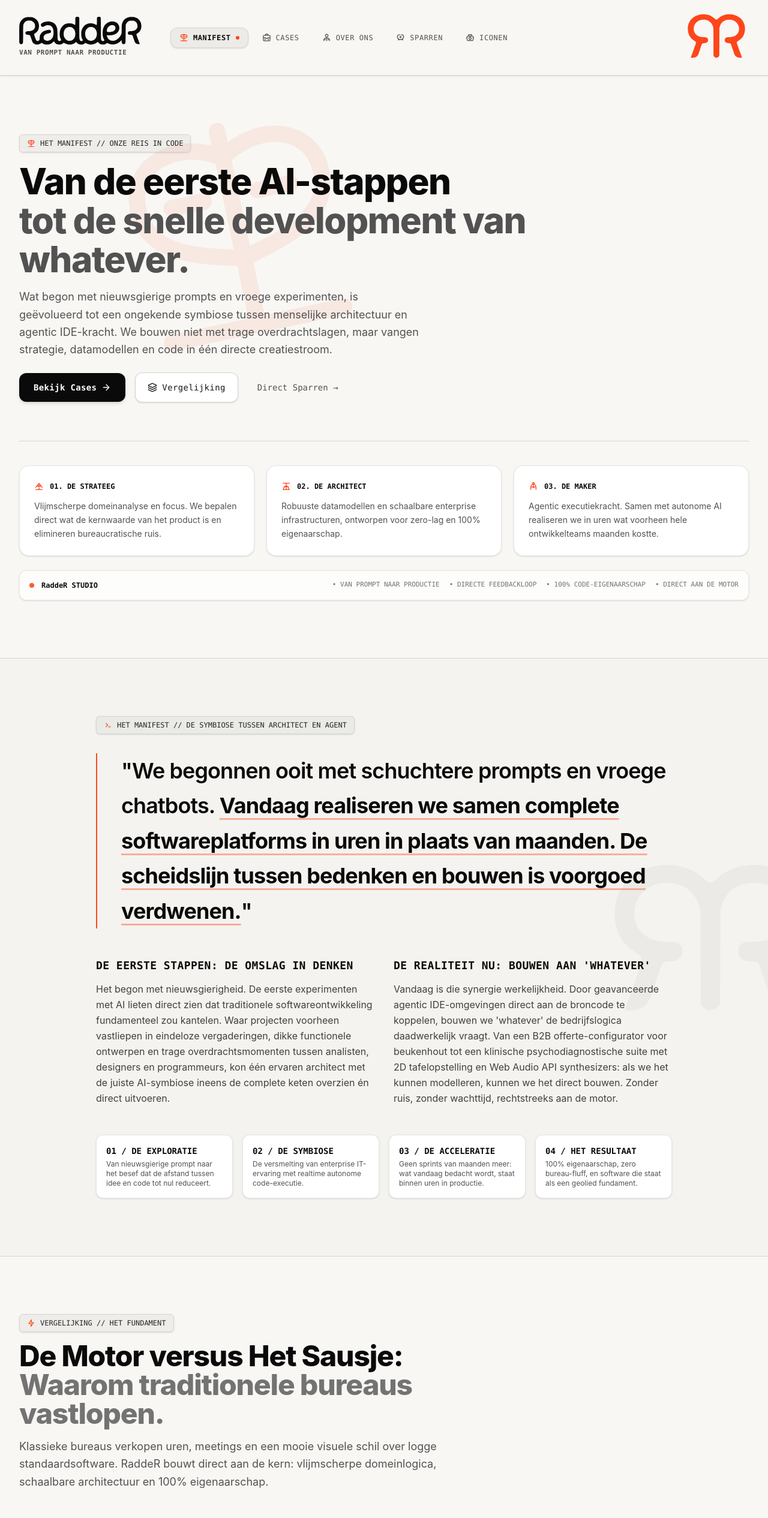
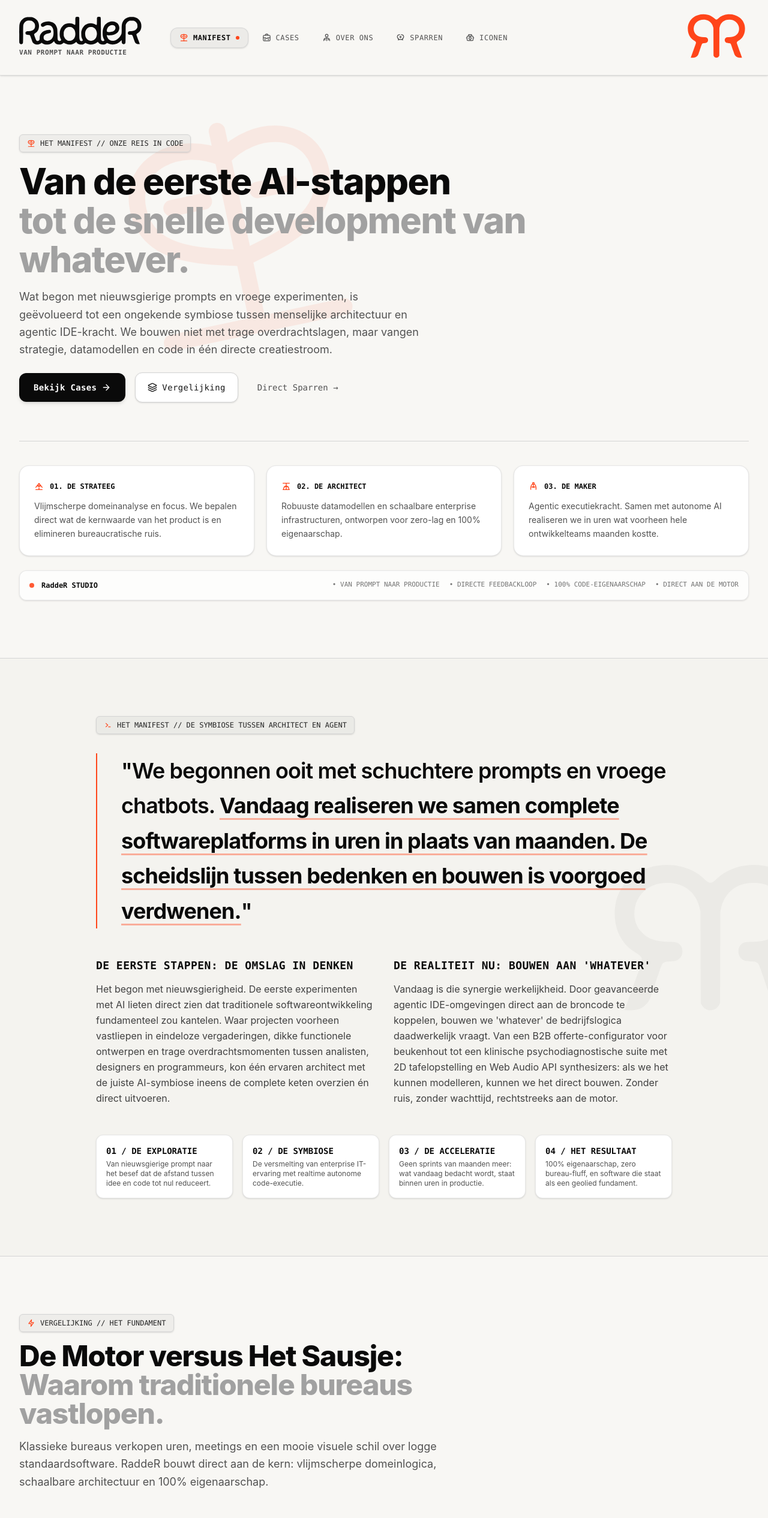
Before and after one commit to radder1972/emmer, a React (Vite) app: page / in a window 1280 px wide. Shown: the top 2531 px of the page at 60% size. Built offline with nearby package versions, Linux system fonts and the light colour scheme.

Commit message:
style(typography): enhance contrast between black and light heading text using text-neutral-400

```diff
--- a/src/components/CaseStudies.tsx
+++ b/src/components/CaseStudies.tsx
@@ -61,7 +61,7 @@ export const CaseStudies: React.FC<CaseStudiesProps> = ({ onOpenContact }) => {
 
             <h1 className="text-4xl sm:text-5xl lg:text-6xl font-extrabold tracking-tight text-neutral-950 leading-[1.08]">
               Geselecteerde Projecten & <br />
-              <span className="text-neutral-600">Architectuur Cases</span>
+              <span className="text-neutral-400">Architectuur Cases</span>
             </h1>
 
             <p className="mt-4 text-base sm:text-lg text-neutral-600 max-w-2xl font-normal leading-relaxed">
--- a/src/components/ContactSection.tsx
+++ b/src/components/ContactSection.tsx
@@ -56,7 +56,7 @@ export const ContactSection: React.FC<ContactSectionProps> = ({ initialBrief })
 
             <h1 className="text-4xl sm:text-5xl lg:text-6xl font-extrabold tracking-tight text-neutral-950 leading-[1.08]">
               Zullen we samen <br />
-              <span className="text-neutral-600">onder de motorkap kijken?</span>
+              <span className="text-neutral-400">onder de motorkap kijken?</span>
             </h1>
 
             <p className="mt-4 text-base sm:text-lg text-neutral-600 max-w-2xl font-normal leading-relaxed">
--- a/src/components/EngineVsWrapper.tsx
+++ b/src/components/EngineVsWrapper.tsx
@@ -19,7 +19,7 @@ export const EngineVsWrapper: React.FC = () => {
           </div>
           <h2 className="text-3xl sm:text-4xl lg:text-5xl font-extrabold text-neutral-950 tracking-tight">
             De Motor versus Het Sausje: <br />
-            <span className="text-neutral-500">Waarom traditionele bureaus vastlopen.</span>
+            <span className="text-neutral-400">Waarom traditionele bureaus vastlopen.</span>
           </h2>
           <p className="mt-4 text-neutral-600 text-base sm:text-lg leading-relaxed">
             Klassieke bureaus verkopen uren, meetings en een mooie visuele schil over logge standaardsoftware. RaddeR bouwt direct aan de kern: vlijmscherpe domeinlogica, schaalbare architectuur en 100% eigenaarschap.
--- a/src/components/FounderSection.tsx
+++ b/src/components/FounderSection.tsx
@@ -30,7 +30,7 @@ export const FounderSection: React.FC<FounderSectionProps> = ({ onNavigateToSpar
 
             <h1 className="text-4xl sm:text-5xl lg:text-6xl font-extrabold tracking-tight text-neutral-950 leading-[1.08]">
               Complexe problemen los je op <br />
-              <span className="text-neutral-600">door te bouwen aan de motor.</span>
+              <span className="text-neutral-400">door te bouwen aan de motor.</span>
             </h1>
 
             <p className="mt-4 text-base sm:text-lg text-neutral-600 max-w-2xl font-normal leading-relaxed">
--- a/src/components/Hero.tsx
+++ b/src/components/Hero.tsx
@@ -38,7 +38,7 @@ export const Hero: React.FC<HeroProps> = ({ onOpenContact, onExploreCases }) =>
 
             <h1 className="text-4xl sm:text-5xl lg:text-6xl font-extrabold tracking-tight text-neutral-950 leading-[1.08]">
               Van de eerste AI-stappen <br />
-              <span className="text-neutral-600">
+              <span className="text-neutral-400">
                 tot de snelle development van whatever.
               </span>
             </h1>
--- a/src/components/Pillars.tsx
+++ b/src/components/Pillars.tsx
@@ -37,7 +37,7 @@ export const Pillars: React.FC<PillarsProps> = ({ onNavigateToCases }) => {
           </div>
           <h2 className="text-3xl sm:text-4xl lg:text-5xl font-extrabold text-neutral-950 tracking-tight">
             Drie werelden. <br />
-            <span className="text-neutral-600">
+            <span className="text-neutral-400">
               Eén coherente executie.
             </span>
           </h2>
--- a/src/pages/IconsPage.tsx
+++ b/src/pages/IconsPage.tsx
@@ -109,7 +109,7 @@ export const IconsPage: React.FC<IconsPageProps> = ({
 
             <h1 className="text-4xl sm:text-5xl lg:text-6xl font-extrabold tracking-tight text-neutral-950 leading-[1.08]">
               RaddeR Vector Iconen. <br />
-              <span className="text-neutral-600">Geometrisch, architraaf & zero-lag.</span>
+              <span className="text-neutral-400">Geometrisch, architraaf & zero-lag.</span>
             </h1>
 
             <p className="mt-4 text-base sm:text-lg text-neutral-600 max-w-2xl font-normal leading-relaxed">
```
